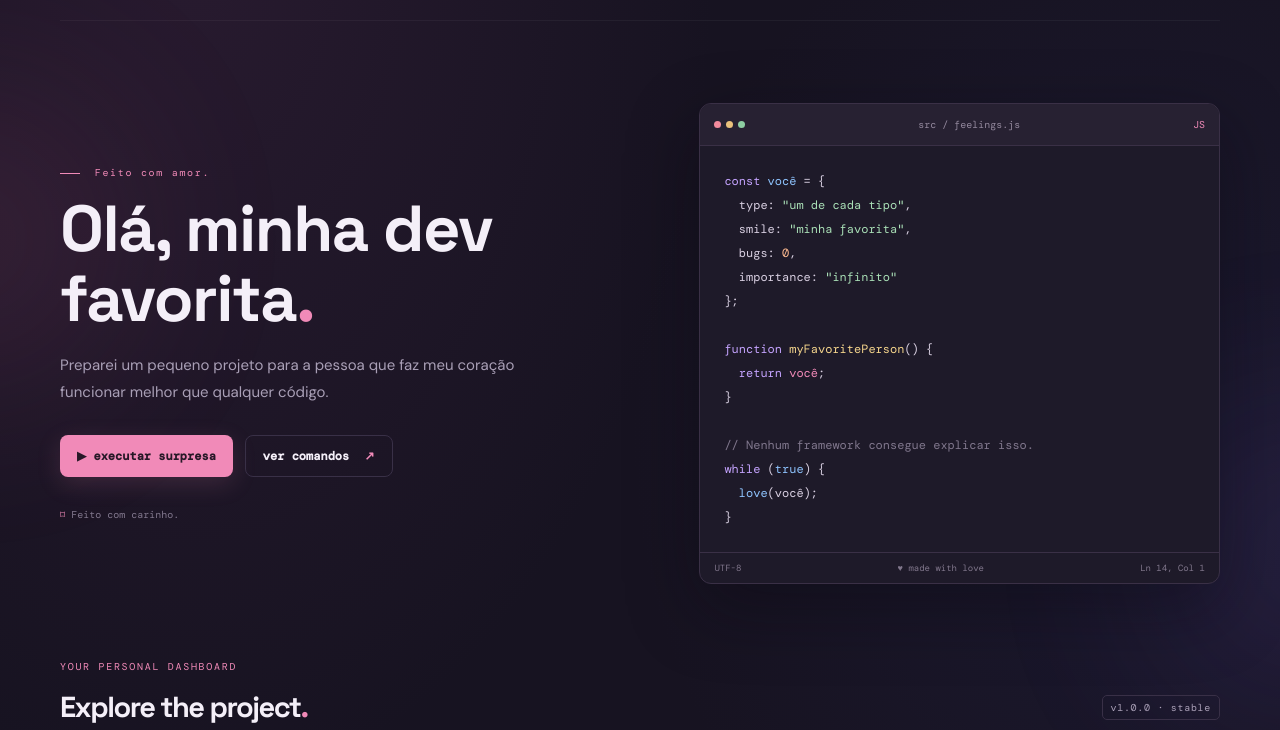
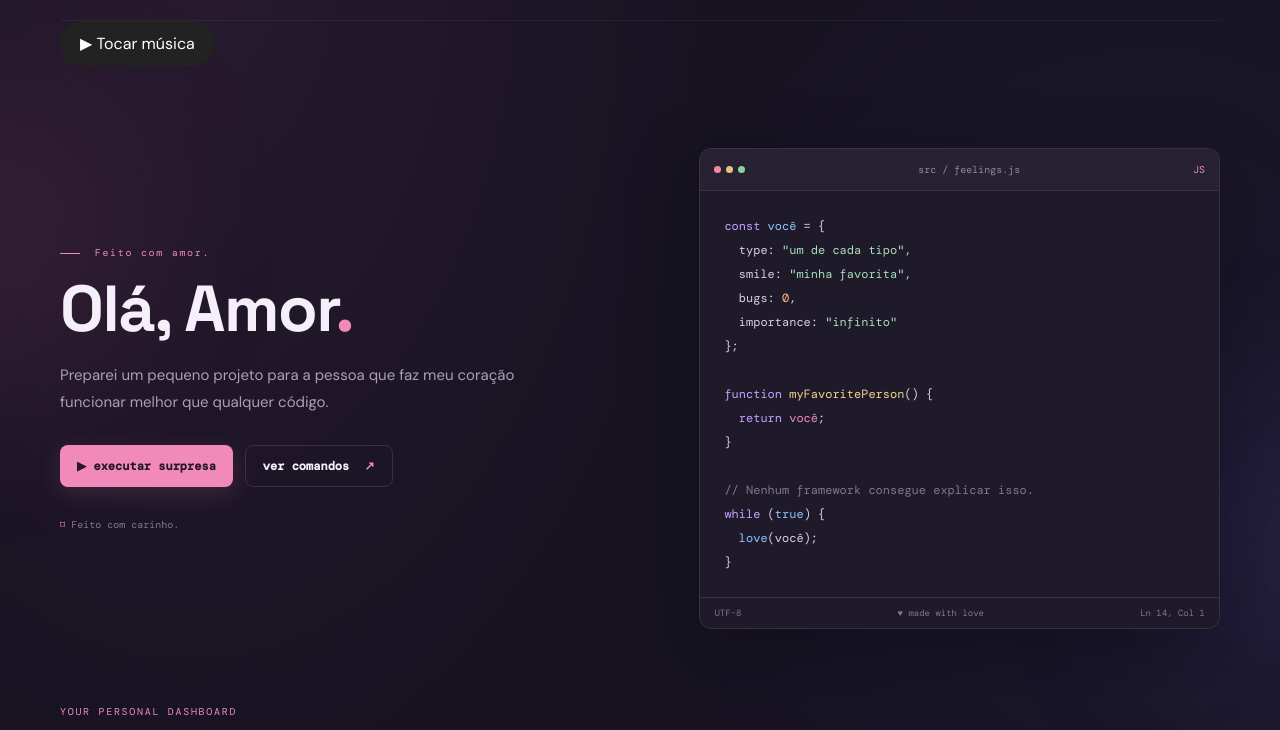
Before and after one commit to Ryan4880/RYYCA, a plain HTML site: page index.html in a window 1280 px wide. Shown: the part 55-785 px from the top of the page. Drawn offline with nearby package versions, Linux system fonts and the light colour scheme.

Commit message:
Update index.html

```diff
--- a/index.html
+++ b/index.html
@@ -23,9 +23,13 @@
       <span>todos os sistemas funcionando perfeitamente</span>
     </div>
   </header>
+  <main class="shell">
+<button id="botaoMusica">
+    ▶ Tocar música
+</button>
 
-  <main class="shell">
-<script src="script.js"></script>
+
+<script src="script.js" defer></script>
     <section class="hero">
       <div class="hero-copy">
         <p class="eyebrow"><span class="eyebrow-line"></span> Feito com amor.</p>
@@ -37,6 +41,10 @@
         </div>
         <div class="hero-footnote"><span class="tiny-lock">⌑</span>Feito com carinho.</div>
       </div>
+
+
+
+<script src="script.js" defer></script>
 
       <div class="code-window" aria-label="Prévia de código">
         <div class="window-bar">
```
